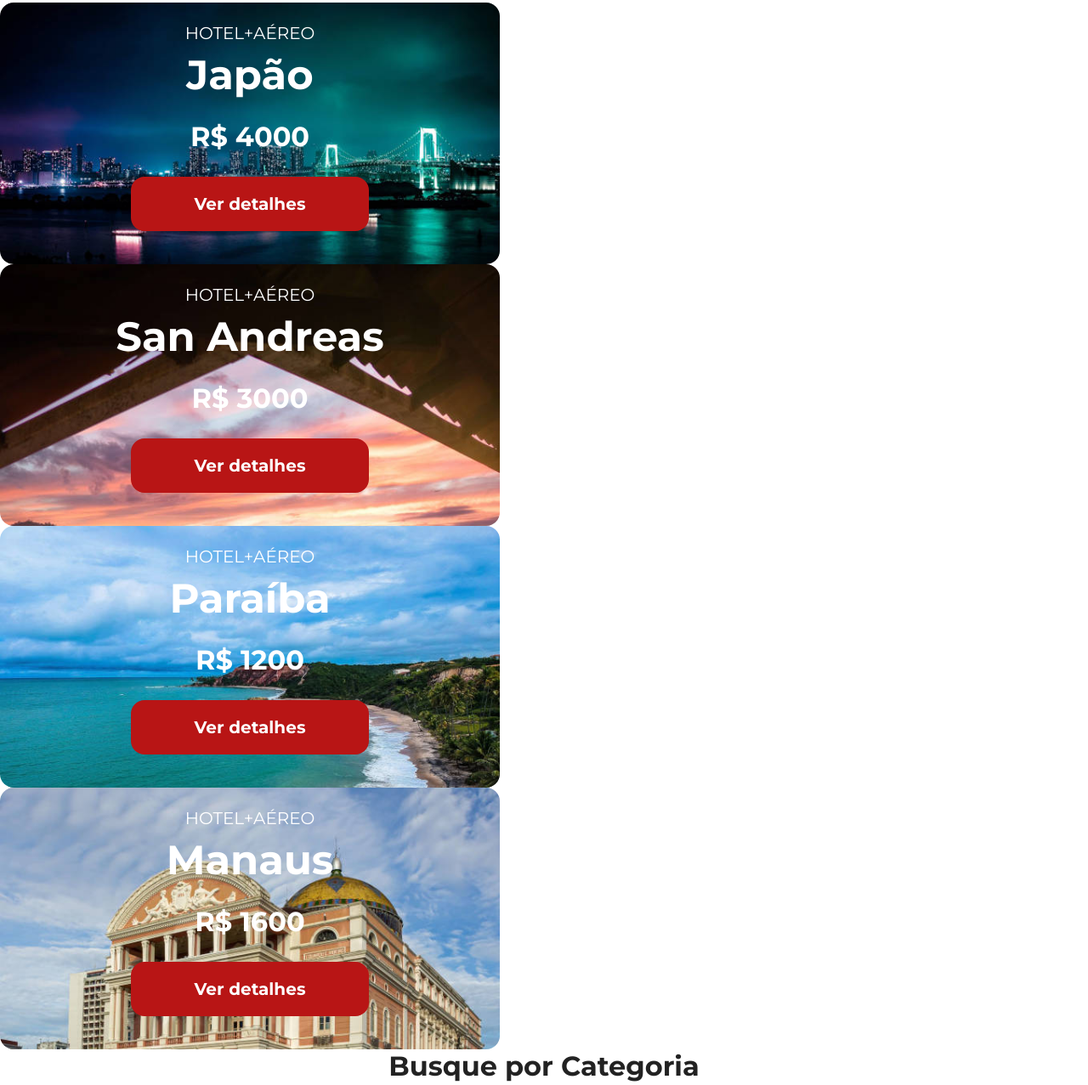
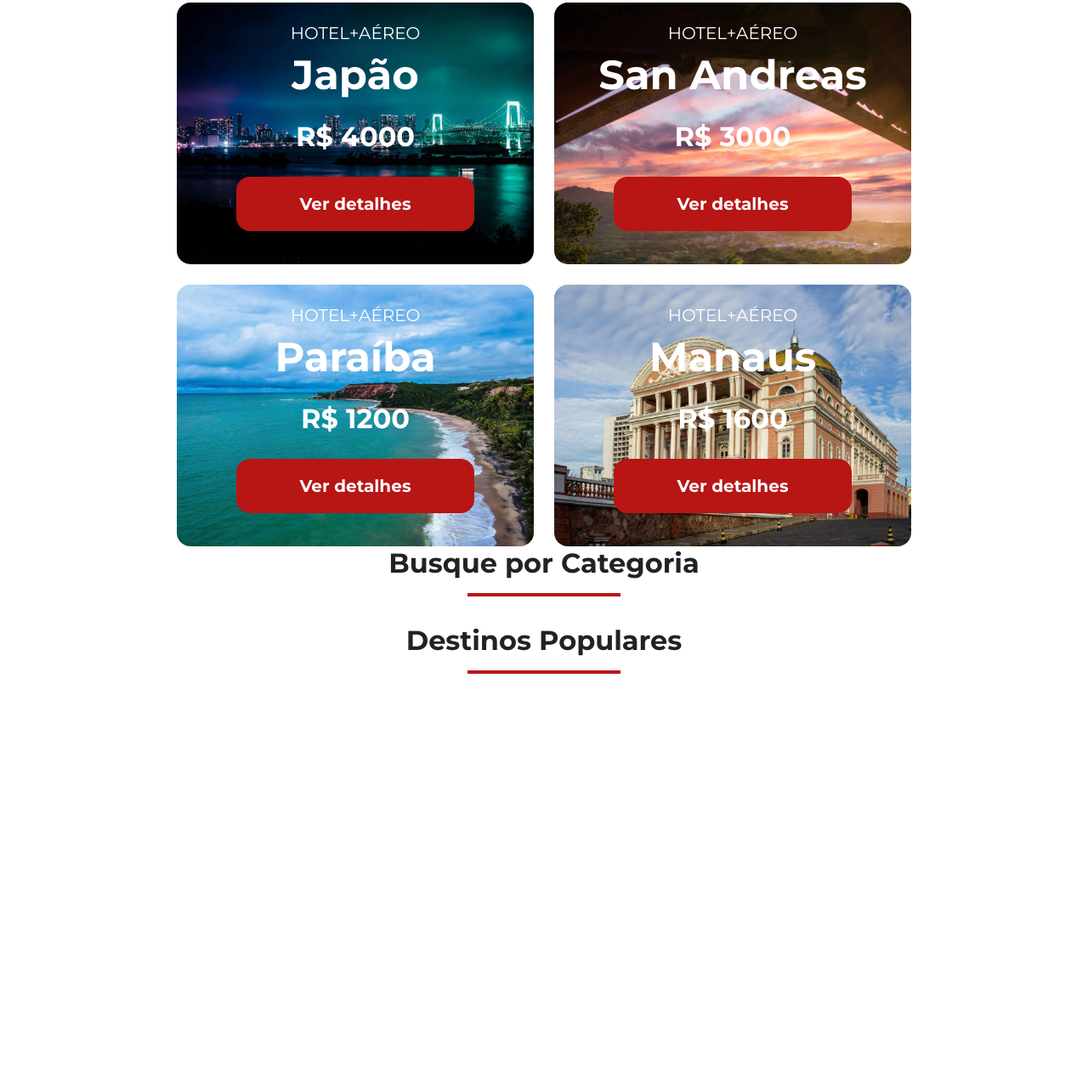
Before and after one commit to rdg-dev7/jornada-viagens, a plain HTML site: page index.html in a window 1280 px wide. Shown: the part 1216-2493 px from the top of the page at 85% size. After the commit the page ends 2041 px from the top, so only its background shows below. Drawn offline with Linux system fonts and the light colour scheme.

Commit message:
finaliza sessão de ofertas

```diff
--- a/css/offers.css
+++ b/css/offers.css
@@ -1,3 +1,9 @@
+.offers-cards {
+  display: flex;
+  flex-direction: column;
+  align-items: center;
+  gap: 24px;
+}
 .card {
   color: var(--text-secondary-color);
   width: 312px;
@@ -53,9 +59,18 @@
   background-size: cover;
 }
 
+@media screen and (min-width: 768px) {
+  .offers-cards {
+    display: flex;
+    flex-direction: row;
+    flex-wrap: wrap;
+    justify-content: center;
+  }
+}
+
 @media screen and (min-width: 1024px) {
   .card {
-    width: 588px;
+    width: 420px;
     height: 308px;
   }
 
@@ -66,3 +81,18 @@
     font-size: 32px;
   }
 }
+
+@media screen and (min-width: 1440px) {
+  .card {
+    width: 588px;
+    height: 308px;
+  }
+}
+
+@media screen and (min-width: 1920px) {
+  .offers-cards {
+    width: 1250px;
+    margin: 0 auto;
+
+  }
+}
--- a/index.html
+++ b/index.html
@@ -74,8 +74,6 @@
             <a href="#" class="button">Ver detalhes</a>
           </footer>
         </article>
-      </div>
-      <div class="offers-cards">
         <article class="card san-andreas">
           <header>
             <p>HOTEL+AÉREO</p>
@@ -88,8 +86,6 @@
             <a href="#" class="button">Ver detalhes</a>
           </footer>
         </article>
-      </div>
-      <div class="offers-cards">
         <article class="card paraiba">
           <header>
             <p>HOTEL+AÉREO</p>
@@ -102,8 +98,6 @@
             <a href="#" class="button">Ver detalhes</a>
           </footer>
         </article>
-      </div>
-      <div class="offers-cards">
         <article class="card manaus">
           <header>
             <p>HOTEL+AÉREO</p>
```
